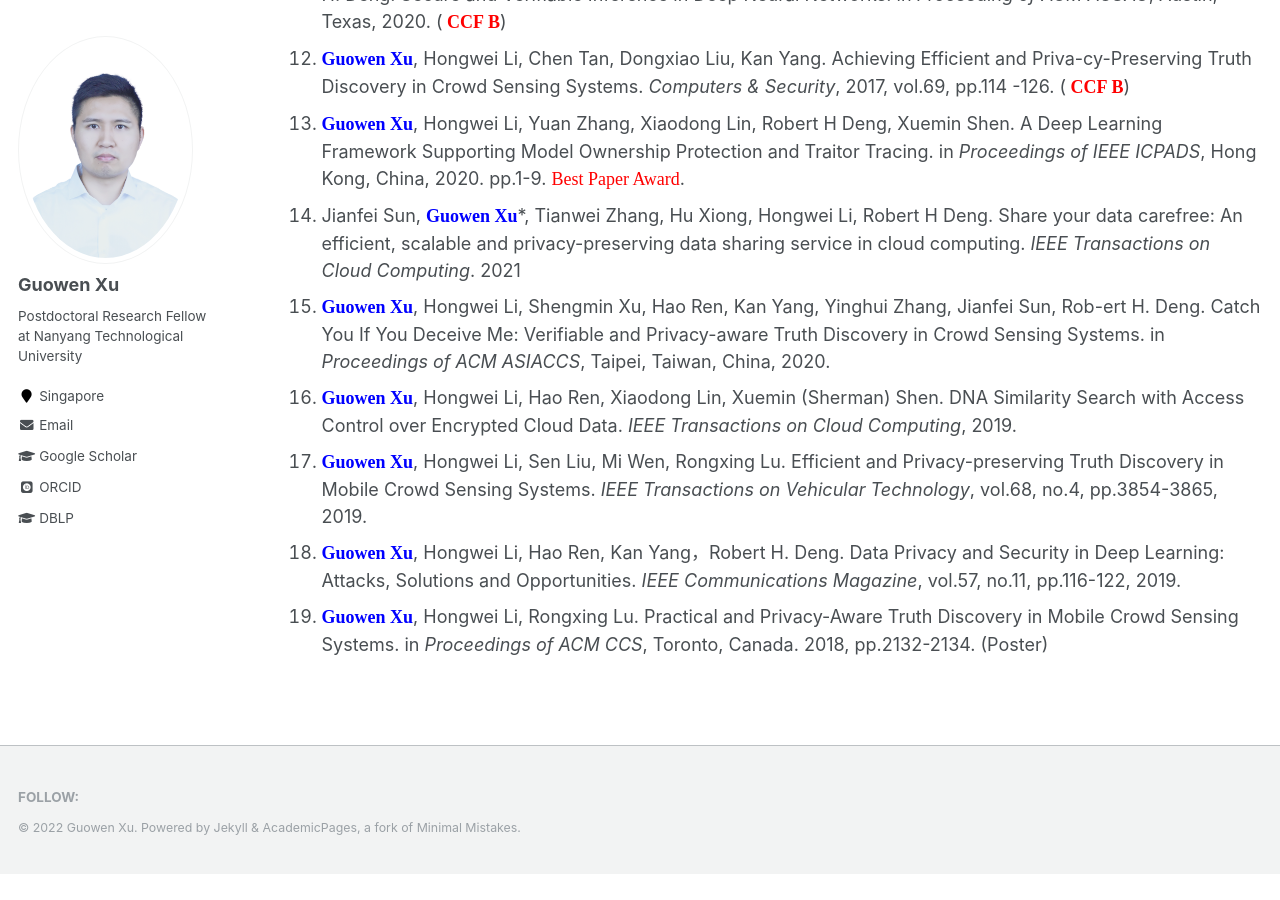
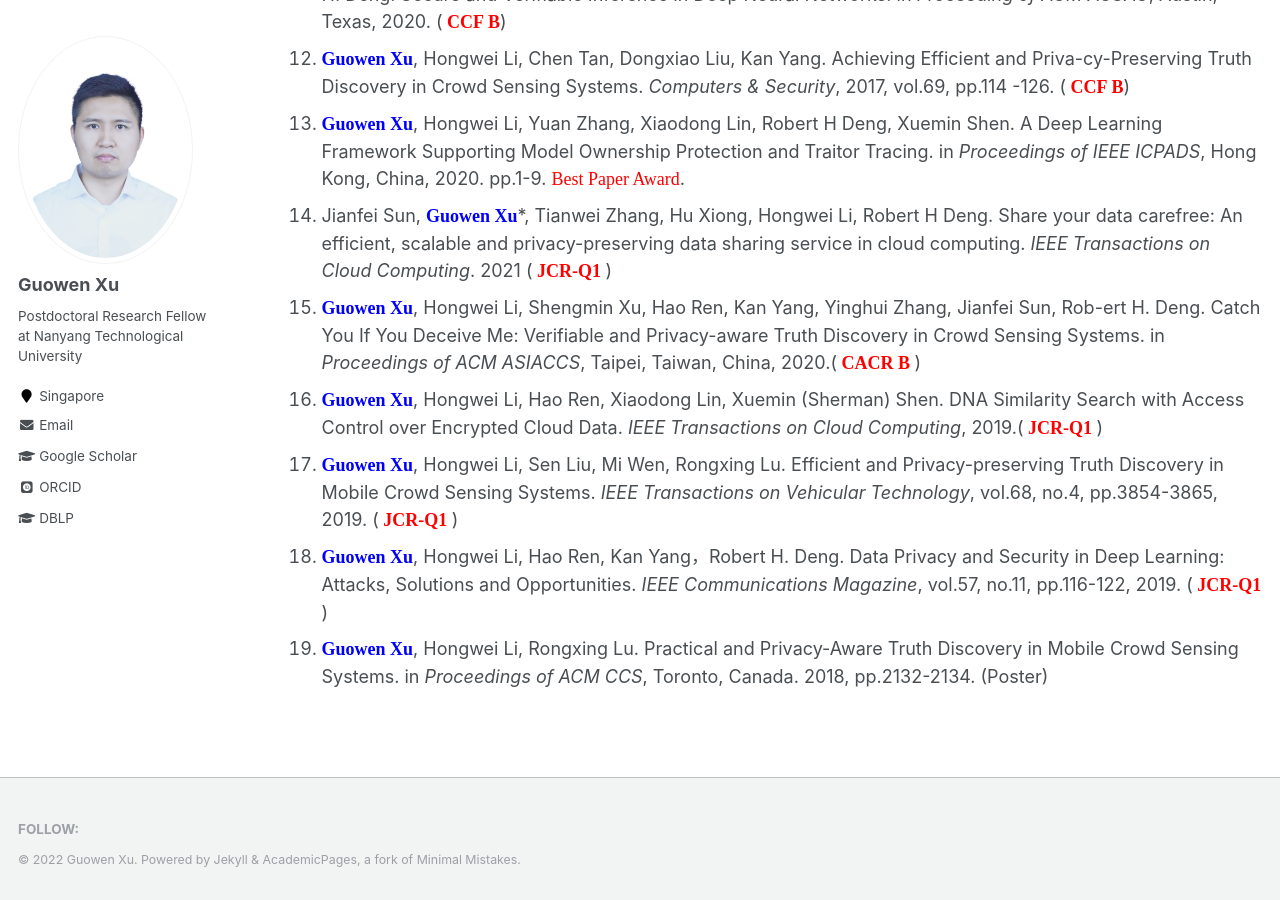
Before and after one commit to Guowen-xu/guowen-xu.github.io, a Jekyll site: the page built from _pages/publications.md, in a window 1280 px wide and 900 px high, scrolled down 1230 px. Built offline with Jekyll 4.4.1, drawn with Linux system fonts in a browser that asks for light colours; some web fonts are replaced; before the commit the page ends 2104 px from its top, so only the background shows below that.

Commit message:
Update publications.md

```diff
--- a/_pages/publications.md
+++ b/_pages/publications.md
@@ -27,9 +27,9 @@ You can find my articles on my [Google Scholar](https://scholar.google.com.hk/ci
 11. **<font face="Times New Roman" color=blue size=4> Guowen Xu</font>**, Hongwei Li, Hao Ren, Jianfei Sun, Shengmin Xu, Jianting Ning, Haomiao Yang, Kan Yang, Robert H. Deng. Secure and Verifiable Inference in Deep Neural Networks. in *Proceeding of ACM ACSAC*, Austin, Texas, 2020. (**<font face="Times New Roman" color=red size=4> CCF B</font>**)
 12. **<font face="Times New Roman" color=blue size=4> Guowen Xu</font>**, Hongwei Li, Chen Tan, Dongxiao Liu, Kan Yang. Achieving Efficient and Priva-cy-Preserving Truth Discovery in Crowd Sensing Systems. *Computers & Security*, 2017, vol.69, pp.114 -126. (**<font face="Times New Roman" color=red size=4> CCF B</font>**)
 13. **<font face="Times New Roman" color=blue size=4> Guowen Xu</font>**, Hongwei Li, Yuan Zhang, Xiaodong Lin, Robert H Deng, Xuemin Shen. A Deep Learning Framework Supporting Model Ownership Protection and Traitor Tracing. in *Proceedings of IEEE ICPADS*, Hong Kong, China, 2020. pp.1-9. <font face="Times New Roman" color=red size=4> Best Paper Award</font>.
-14. Jianfei Sun,  **<font face="Times New Roman" color=blue size=4> Guowen Xu</font>**\*, Tianwei Zhang, Hu Xiong, Hongwei Li, Robert H Deng. Share your data carefree: An efficient, scalable and privacy-preserving data sharing service in cloud computing. *IEEE Transactions on Cloud Computing*. 2021
-15. **<font face="Times New Roman" color=blue size=4> Guowen Xu</font>**, Hongwei Li, Shengmin Xu, Hao Ren, Kan Yang, Yinghui Zhang, Jianfei Sun, Rob-ert H. Deng. Catch You If You Deceive Me: Verifiable and Privacy-aware Truth Discovery in Crowd Sensing Systems. in *Proceedings of ACM ASIACCS*, Taipei, Taiwan, China, 2020.
-16. **<font face="Times New Roman" color=blue size=4> Guowen Xu</font>**, Hongwei Li, Hao Ren, Xiaodong Lin, Xuemin (Sherman) Shen. DNA Similarity Search with Access Control over Encrypted Cloud Data. *IEEE Transactions on Cloud Computing*, 2019.
-17. **<font face="Times New Roman" color=blue size=4> Guowen Xu</font>**, Hongwei Li, Sen Liu, Mi Wen, Rongxing Lu. Efficient and Privacy-preserving Truth Discovery in Mobile Crowd Sensing Systems. *IEEE Transactions on Vehicular Technology*, vol.68, no.4, pp.3854-3865, 2019.
-18. **<font face="Times New Roman" color=blue size=4> Guowen Xu</font>**, Hongwei Li, Hao Ren, Kan Yang，Robert H. Deng. Data Privacy and Security in Deep Learning: Attacks, Solutions and Opportunities. *IEEE Communications Magazine*, vol.57, no.11, pp.116-122, 2019.
+14. Jianfei Sun,  **<font face="Times New Roman" color=blue size=4> Guowen Xu</font>**\*, Tianwei Zhang, Hu Xiong, Hongwei Li, Robert H Deng. Share your data carefree: An efficient, scalable and privacy-preserving data sharing service in cloud computing. *IEEE Transactions on Cloud Computing*. 2021  (**<font face="Times New Roman" color=red size=4> JCR-Q1 </font>**)
+15. **<font face="Times New Roman" color=blue size=4> Guowen Xu</font>**, Hongwei Li, Shengmin Xu, Hao Ren, Kan Yang, Yinghui Zhang, Jianfei Sun, Rob-ert H. Deng. Catch You If You Deceive Me: Verifiable and Privacy-aware Truth Discovery in Crowd Sensing Systems. in *Proceedings of ACM ASIACCS*, Taipei, Taiwan, China, 2020.(**<font face="Times New Roman" color=red size=4> CACR B </font>**)
+16. **<font face="Times New Roman" color=blue size=4> Guowen Xu</font>**, Hongwei Li, Hao Ren, Xiaodong Lin, Xuemin (Sherman) Shen. DNA Similarity Search with Access Control over Encrypted Cloud Data. *IEEE Transactions on Cloud Computing*, 2019.(**<font face="Times New Roman" color=red size=4> JCR-Q1 </font>**)
+17. **<font face="Times New Roman" color=blue size=4> Guowen Xu</font>**, Hongwei Li, Sen Liu, Mi Wen, Rongxing Lu. Efficient and Privacy-preserving Truth Discovery in Mobile Crowd Sensing Systems. *IEEE Transactions on Vehicular Technology*, vol.68, no.4, pp.3854-3865, 2019. (**<font face="Times New Roman" color=red size=4> JCR-Q1 </font>**)
+18. **<font face="Times New Roman" color=blue size=4> Guowen Xu</font>**, Hongwei Li, Hao Ren, Kan Yang，Robert H. Deng. Data Privacy and Security in Deep Learning: Attacks, Solutions and Opportunities. *IEEE Communications Magazine*, vol.57, no.11, pp.116-122, 2019. (**<font face="Times New Roman" color=red size=4> JCR-Q1 </font>**)
 19. **<font face="Times New Roman" color=blue size=4> Guowen Xu</font>**, Hongwei Li, Rongxing Lu. Practical and Privacy-Aware Truth Discovery in Mobile Crowd Sensing Systems. in *Proceedings of ACM CCS*, Toronto, Canada. 2018, pp.2132-2134. (Poster)
```
